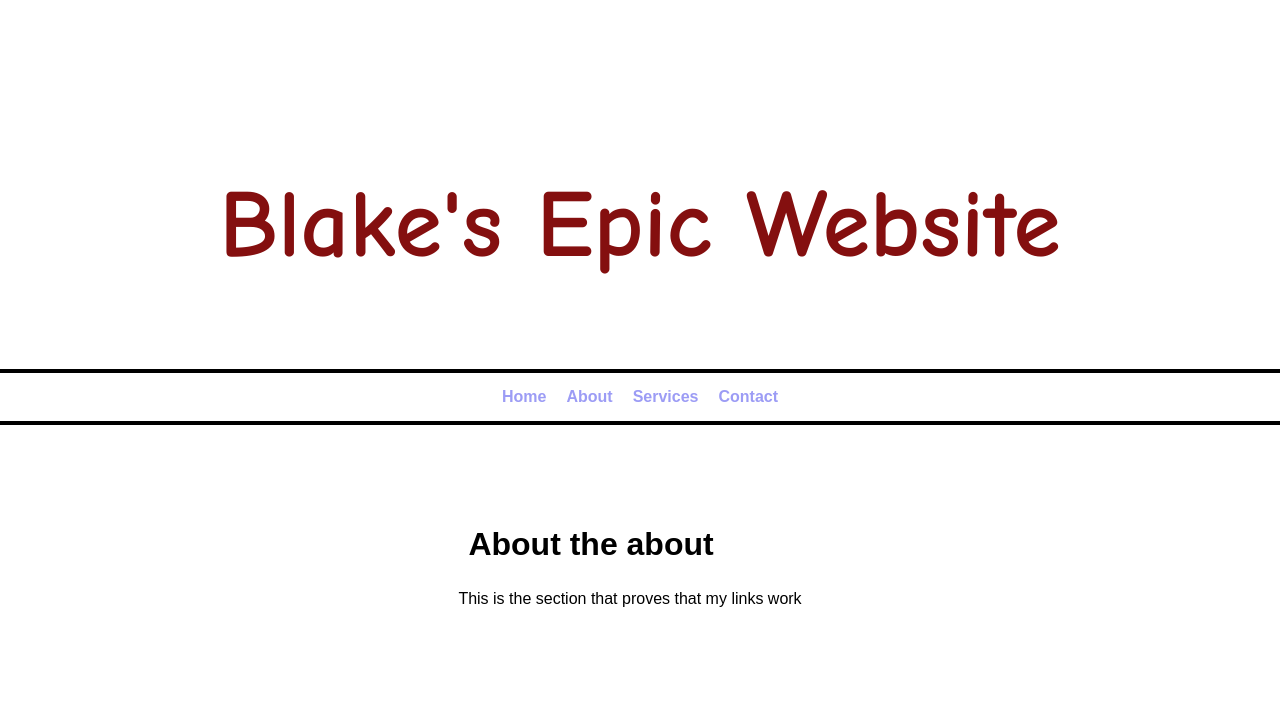
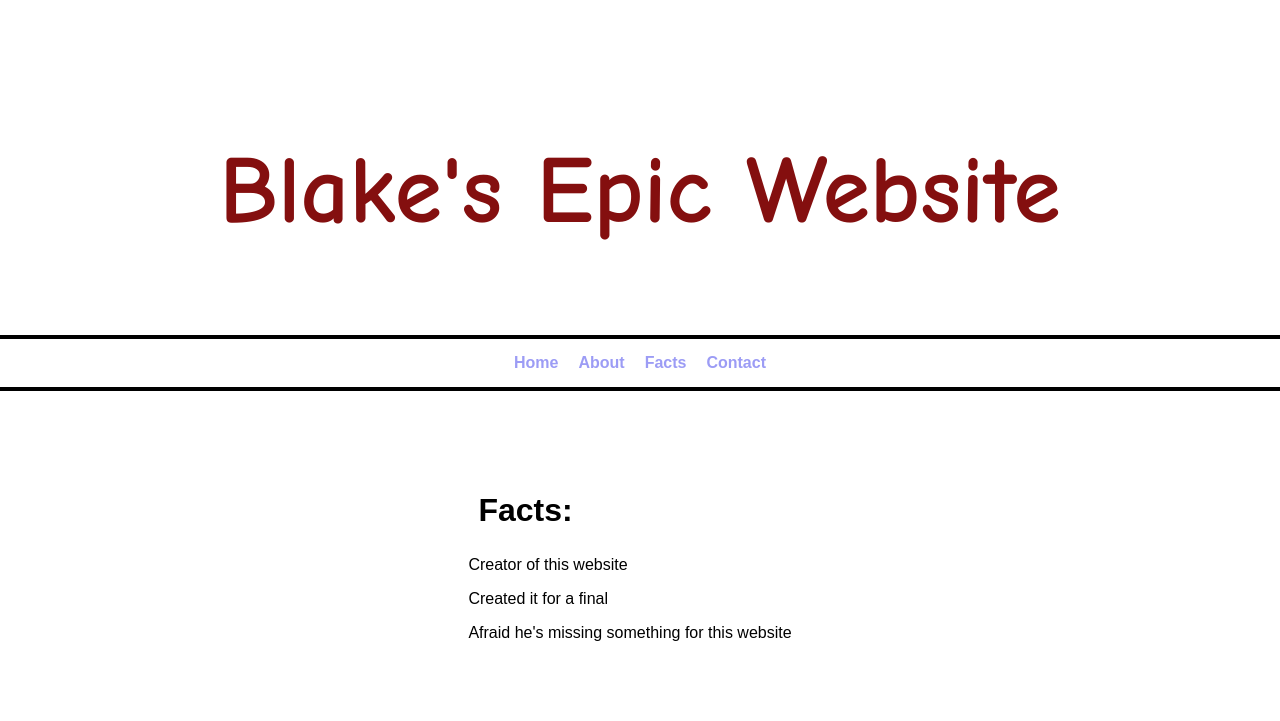
Before and after one commit to BlakeMorriso/BlakeMorriso-, a plain HTML site: page facts.html in a window 1280 px wide. Drawn offline with Linux system fonts and the light colour scheme.

Commit message:
created facts deleted services

```diff
--- a/services.html
+++ b/facts.html
@@ -17,7 +17,7 @@
         <ul>
             <li><a href="home.html">Home</a></li>
             <li><a href="about.html">About</a></li>
-            <li><a href="services.html">Services</a></li>
+            <li><a href="facts.html">Facts</a></li>
             <li><a href="contact.html">Contact</a></li>
         </ul>
     </nav>
@@ -26,8 +26,10 @@
 
     <main>
         <section>
-            <h2>About the about </h2>
-            <p>This is the section that proves that my links work</p>
+            <h2>Facts:</h2>
+            <p>Creator of this website</p>
+            <p>Created it for a final</p>
+            <p>Afraid he's missing something for this website</p>
         </section>
 
     </main>
```
Also changed, not shown: about.html (+1 -1 lines), contact.html (+3 -3 lines), home.html (+1 -1 lines).
